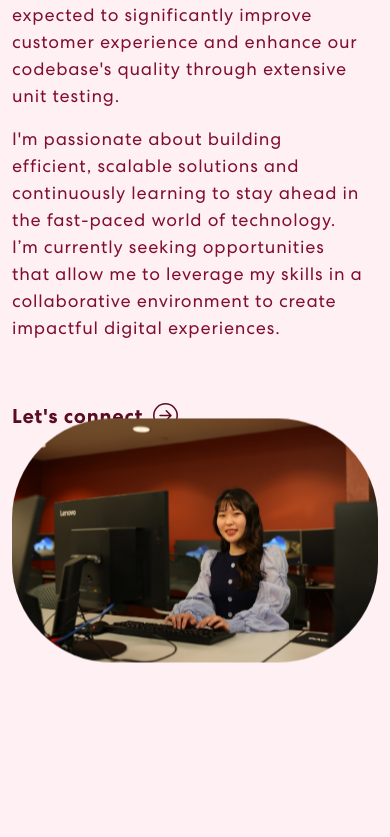
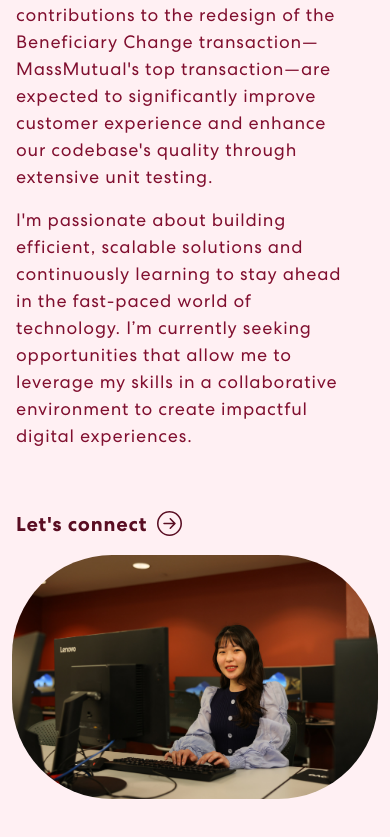
Before and after one commit to tien-chung/tien-portfolio, a React (Create React App) app: page / in a window 390 px wide. Shown: the part 1013-1850 px from the top of the page. Before the commit the page ends 1788 px from the top, so only its background shows below. Built offline with nearby package versions, Linux system fonts and the light colour scheme.

Commit message:
Renamed page and icon.

```diff
--- a/public/index.html
+++ b/public/index.html
@@ -2,7 +2,7 @@
 <html lang="en">
   <head>
     <meta charset="utf-8" />
-    <link rel="icon" href="%PUBLIC_URL%/favicon.ico" />
+    <link rel="icon" href="%PUBLIC_URL%/computer.png" />
     <meta name="viewport" content="width=device-width, initial-scale=1" />
     <meta name="theme-color" content="#000000" />
     <meta
@@ -24,7 +24,7 @@
       work correctly both with client-side routing and a non-root public URL.
       Learn how to configure a non-root public URL by running `npm run build`.
     -->
-    <title>React App</title>
+    <title>Tien Chung Porfolio</title>
   </head>
   <body>
     <noscript>You need to enable JavaScript to run this app.</noscript>
--- a/src/App.css
+++ b/src/App.css
@@ -243,7 +243,6 @@ nav.navbar .navbar-toggler[aria-expanded="true"] .navbar-toggler-icon {
 .banner {
   margin-top: 0;
   padding: 260px 0 100px 0;
-  /* background-image: url('./assets/img/banner-bg.png'); */
   background-position: top center;
   background-size: cover;
   background-repeat: no-repeat;
@@ -315,6 +314,13 @@ nav.navbar .navbar-toggler[aria-expanded="true"] .navbar-toggler-icon {
 }
 .txt-rotate > .wrap {
   border-right: 0.08em solid #666;
+}
+
+/* Disable animation on mobile */
+@media only screen and (max-width: 767px) {
+  .banner img {
+    animation: none;
+  }
 }
 
 /************ Skills Css ************/
--- a/src/components/Banner.js
+++ b/src/components/Banner.js
@@ -17,7 +17,7 @@ const Banner = () => {
     <section className="banner" id="home">
       <Container>
         <Row className="align-items-center">
-          <Col xs={12} md={6} xl={7}>
+          <Col xs={12} md={6} xl={7} className="p-3">
             <span className="tagline">{WELCOME_MSG}</span>
             <h1>{NAME}{TIEN_CHUNG}</h1>
             <h2 className="text">{ROLE}</h2>
```
Also changed, not shown: public/computer.png (renamed from src/assets/img/computer.png).
